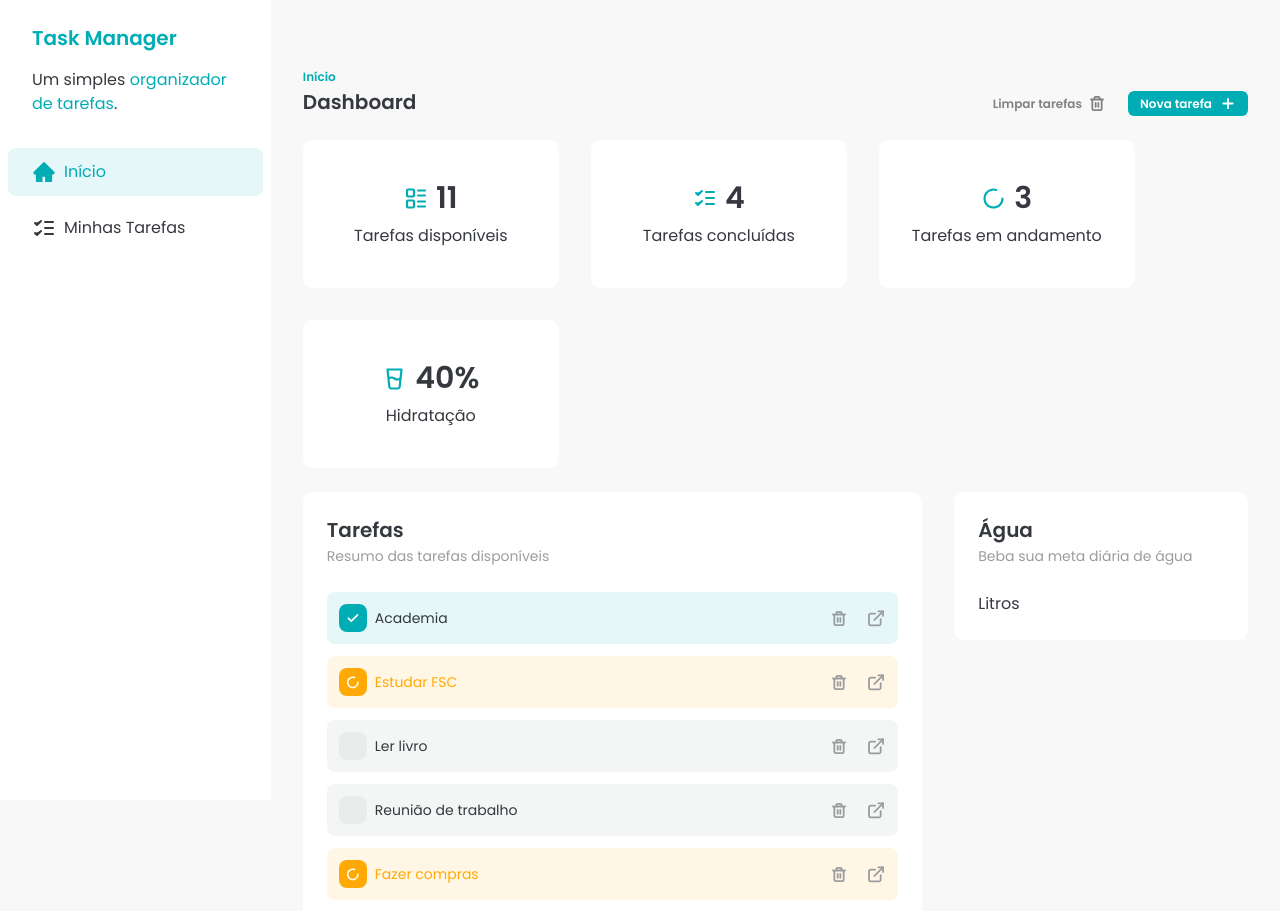
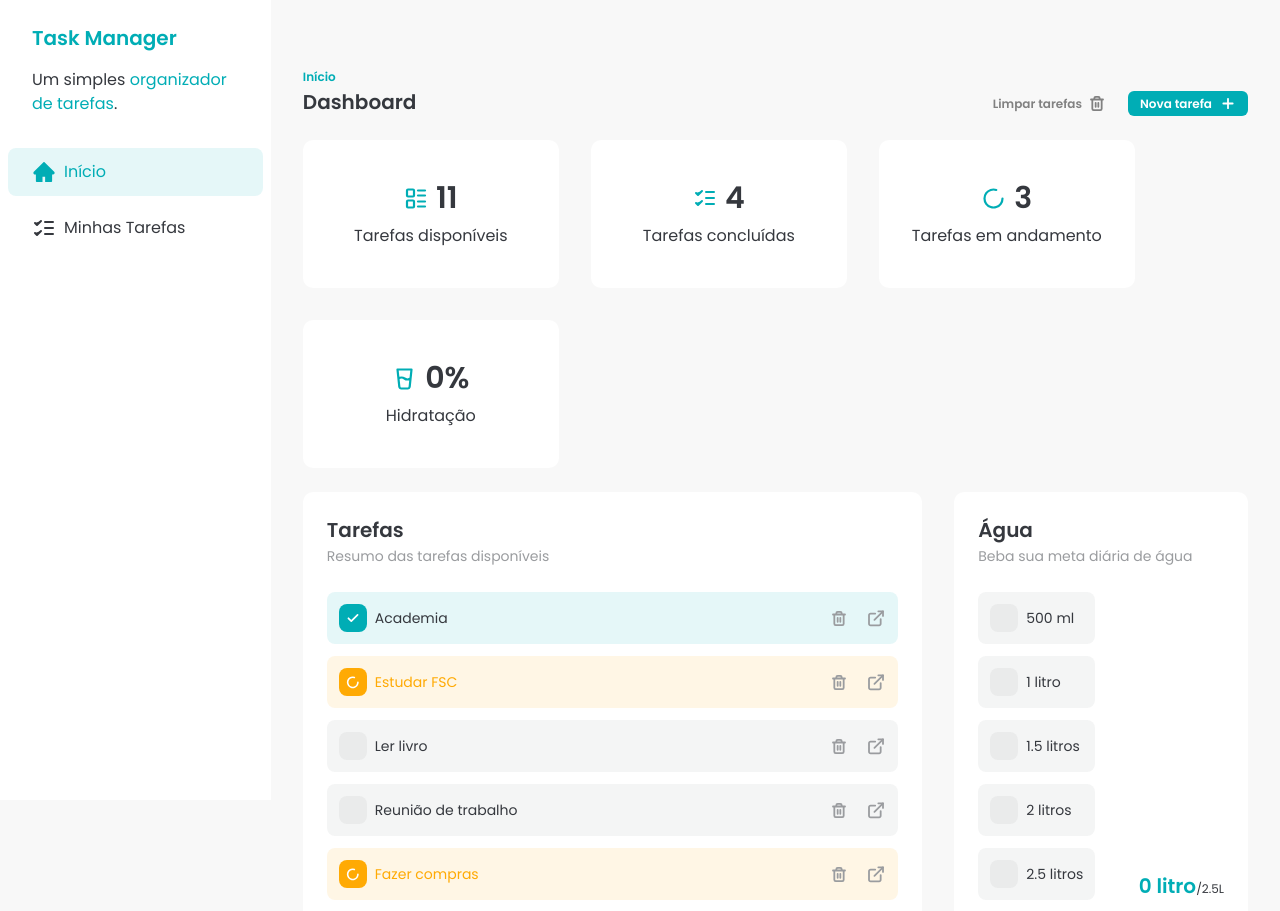
Before and after one commit to araujoerick/task-manager, a React (Vite) app: page / in a window 1280 px wide. Shown: the top 911 px of the page. Built offline with nearby package versions, Linux system fonts and the light colour scheme; data requests are answered from the project's data file.

Commit message:
✨ feat: add initial WaterTracker component

```diff
--- a/src/components/ui/DashboardCards.jsx
+++ b/src/components/ui/DashboardCards.jsx
@@ -5,6 +5,7 @@ import {
   TasksIcon,
 } from "../../assets/icons";
 import { useGetTasks } from "../../hooks/data/use-get-tasks";
+import { useWaterStore } from "../../hooks/data/use-water-store";
 import DashboardCard from "./DashboardCard";
 
 const DashboardCards = () => {
@@ -14,6 +15,10 @@ const DashboardCards = () => {
     (task) => task.status === "in_progress",
   ).length;
   const doneTasks = tasks?.filter((task) => task.status === "done").length;
+
+  const totalLiters = useWaterStore((state) => state.totalLiters);
+  const goal = useWaterStore((state) => state.goal);
+  const waterPercentege = Math.round((totalLiters / goal) * 100);
 
   return (
     <div className="flex flex-wrap gap-8">
@@ -34,7 +39,7 @@ const DashboardCards = () => {
       />
       <DashboardCard
         icon={<GlassWaterIcon />}
-        mainText="40%"
+        mainText={`${waterPercentege}%`}
         secondaryText="Hidratação"
       />
     </div>
--- /dev/null
+++ b/src/components/ui/WaterCheckbox.jsx
@@ -0,0 +1,43 @@
+import { CheckIcon } from "../../assets/icons";
+import { useWaterStore } from "../../hooks/data/use-water-store";
+
+const WaterCheckbox = ({ label, value }) => {
+  const selectedValues = useWaterStore((state) => state.selectedValues);
+  const setLiters = useWaterStore((state) => state.setLiters);
+
+  const handleChange = () => {
+    setLiters(value); // Atualiza o valor e marca os menores
+  };
+
+  const getStatusClasses = () => {
+    if (selectedValues.includes(value)) {
+      return "bg-brand-primary text-primary";
+    }
+    if (!selectedValues.includes(value)) {
+      return "bg-brand-dark-blue/5 text-brand-dark-blue";
+    }
+  };
+
+  return (
+    <div
+      className={`flex items-center justify-between gap-3 rounded-lg bg-opacity-10 p-3 text-sm transition ${getStatusClasses()}`}
+    >
+      <div className="flex items-center gap-2">
+        <label
+          className={`relative flex h-7 w-7 cursor-pointer items-center justify-center rounded-lg bg-opacity-100 ${getStatusClasses()}`}
+        >
+          <input
+            className="absolute h-full w-full cursor-pointer opacity-0"
+            type="checkbox"
+            checked={selectedValues.includes(value)} // Marca os menores também
+            onChange={handleChange}
+          />
+          {selectedValues.includes(value) && <CheckIcon />}
+        </label>
+        <p className="select-text">{label}</p>
+      </div>
+    </div>
+  );
+};
+
+export default WaterCheckbox;
--- /dev/null
+++ b/src/components/ui/WaterTracker.jsx
@@ -0,0 +1,28 @@
+import { useWaterStore } from "../../hooks/data/use-water-store";
+import WaterCheckbox from "./WaterCheckbox";
+
+const WaterTracker = () => {
+  const totalLiters = useWaterStore((state) => state.totalLiters);
+
+  return (
+    <div className="flex justify-between">
+      <div className="space-y-3">
+        <WaterCheckbox label="500 ml" value={0.5} />
+        <WaterCheckbox label="1 litro" value={1} />
+        <WaterCheckbox label="1.5 litros" value={1.5} />
+        <WaterCheckbox label="2 litros" value={2} />
+        <WaterCheckbox label="2.5 litros" value={2.5} />
+      </div>
+      <div className="self-end">
+        <p className="text-right text-xs">
+          <span className="text-xl font-semibold text-brand-primary">
+            {totalLiters} litro{totalLiters > 1 && "s"}
+          </span>
+          /2.5L
+        </p>
+      </div>
+    </div>
+  );
+};
+
+export default WaterTracker;
--- /dev/null
+++ b/src/hooks/data/use-water-store.js
@@ -0,0 +1,15 @@
+import { create } from "zustand";
+
+export const useWaterStore = create((set) => ({
+  totalLiters: 0,
+  goal: 2.5,
+  selectedValues: [],
+
+  setLiters: (value) =>
+    set(() => ({
+      totalLiters: value,
+      selectedValues: [0.5, 1, 1.5, 2, 2.5].filter(
+        (lowValue) => lowValue <= value,
+      ),
+    })),
+}));
--- a/src/pages/Home.jsx
+++ b/src/pages/Home.jsx
@@ -2,6 +2,7 @@ import Header from "../components/Header";
 import Sidebar from "../components/Sidebar";
 import TaskItem from "../components/TaskItem";
 import DashboardCards from "../components/ui/DashboardCards";
+import WaterTracker from "../components/ui/WaterTracker";
 import { useGetTasks } from "../hooks/data/use-get-tasks";
 
 const HomePage = () => {
@@ -35,7 +36,9 @@ const HomePage = () => {
                   Beba sua meta diária de água
                 </span>
               </div>
-              <div>Litros</div>
+              <div className="space-y-3">
+                <WaterTracker />
+              </div>
             </div>
           </div>
         </div>
```
